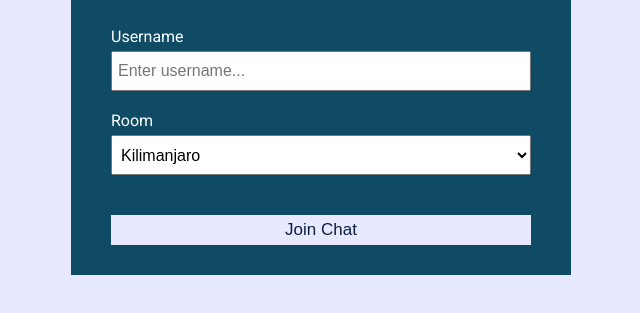
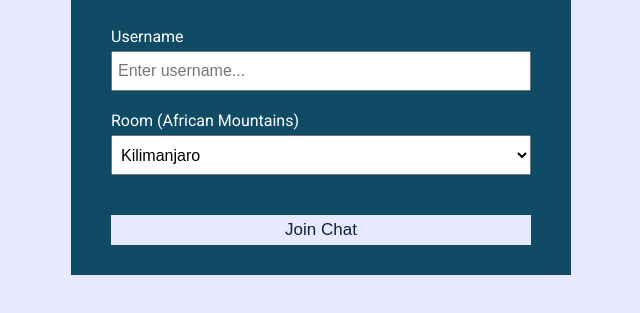
Before and after one commit to Kevin-Kinyua/webch-, a website: page public/index.html in a window 1280 px wide. Shown: the part 161-474 px from the top of the page, without its empty margins (319-959 px from the left). Drawn offline with Linux system fonts and the light colour scheme.

Commit message:
update commit

```diff
--- a/public/index.html
+++ b/public/index.html
@@ -31,7 +31,7 @@
 						/>
 					</div>
 					<div class="form-control">
-						<label for="room">Room</label>
+						<label for="room">Room (African Mountains)</label>
 						<select name="room" id="room">
 							<option value="Kilimanjaro">Kilimanjaro</option>
 							<option value="Kirinyaga">Kirinyaga</option>
```
